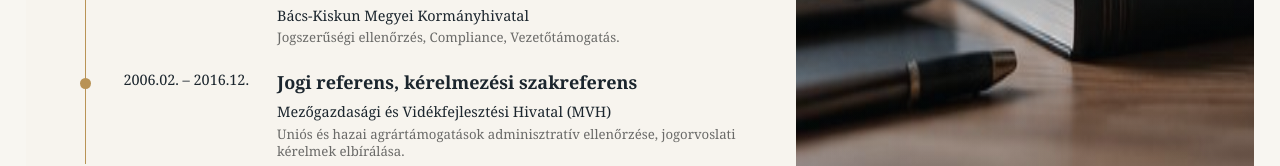
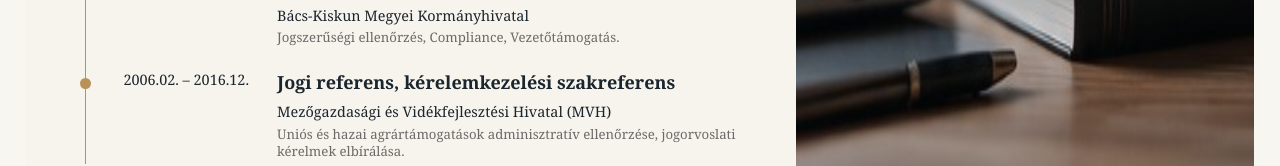
Before and after one commit to svircevicnikola/svircevic-hu, a Next.js app: page /nikola in a window 1280 px wide. Shown: the part 1753-1919 px from the top of the page. Built offline with nearby package versions, Linux system fonts and the light colour scheme.

Commit message:
Correct Nikola career role wording

```diff
--- a/app/nikola/page.tsx
+++ b/app/nikola/page.tsx
@@ -6,7 +6,7 @@ const career = [
   { period: "2021.03. – 2022.09.", role: "Ügyvezető", org: "Jászkarajenői Szolgáltató Nonprofit Kft.", text: "Önkormányzati tulajdonú társaság vezetése, vállalkozás üzemeltetés, projektmenedzsment." },
   { period: "2020.03. – jelenleg", role: "Kamarai jogtanácsos", org: "Kecskeméti Ügyvédi Kamara", text: "Jogi képviselet és tanácsadás, peres képviselet." },
   { period: "2017.01. – 2020.01.", role: "Jogi szakreferens", org: "Bács-Kiskun Megyei Kormányhivatal", text: "Jogszerűségi ellenőrzés, Compliance, Vezetőtámogatás." },
-  { period: "2006.02. – 2016.12.", role: "Jogi referens, kérelmezési szakreferens", org: "Mezőgazdasági és Vidékfejlesztési Hivatal (MVH)", text: "Uniós és hazai agrártámogatások adminisztratív ellenőrzése, jogorvoslati kérelmek elbírálása." },
+  { period: "2006.02. – 2016.12.", role: "Jogi referens, kérelemkezelési szakreferens", org: "Mezőgazdasági és Vidékfejlesztési Hivatal (MVH)", text: "Uniós és hazai agrártámogatások adminisztratív ellenőrzése, jogorvoslati kérelmek elbírálása." },
 ];
 const areas = [["KÖZIGAZGATÁS", "ÉS ÖNKORMÁNYZATOK"], ["UNIÓS FORRÁSOK", "ÉS PROJEKTEK"], ["KÖZBESZERZÉS", "ÉS ELLENŐRZÉS"], ["JOGI TANÁCSADÁS", "ÉS JOGVÉDELEM"], ["SZERVEZÉS", "ÉS EGYÜTTMŰKÖDÉS"]] as const;
 
```
